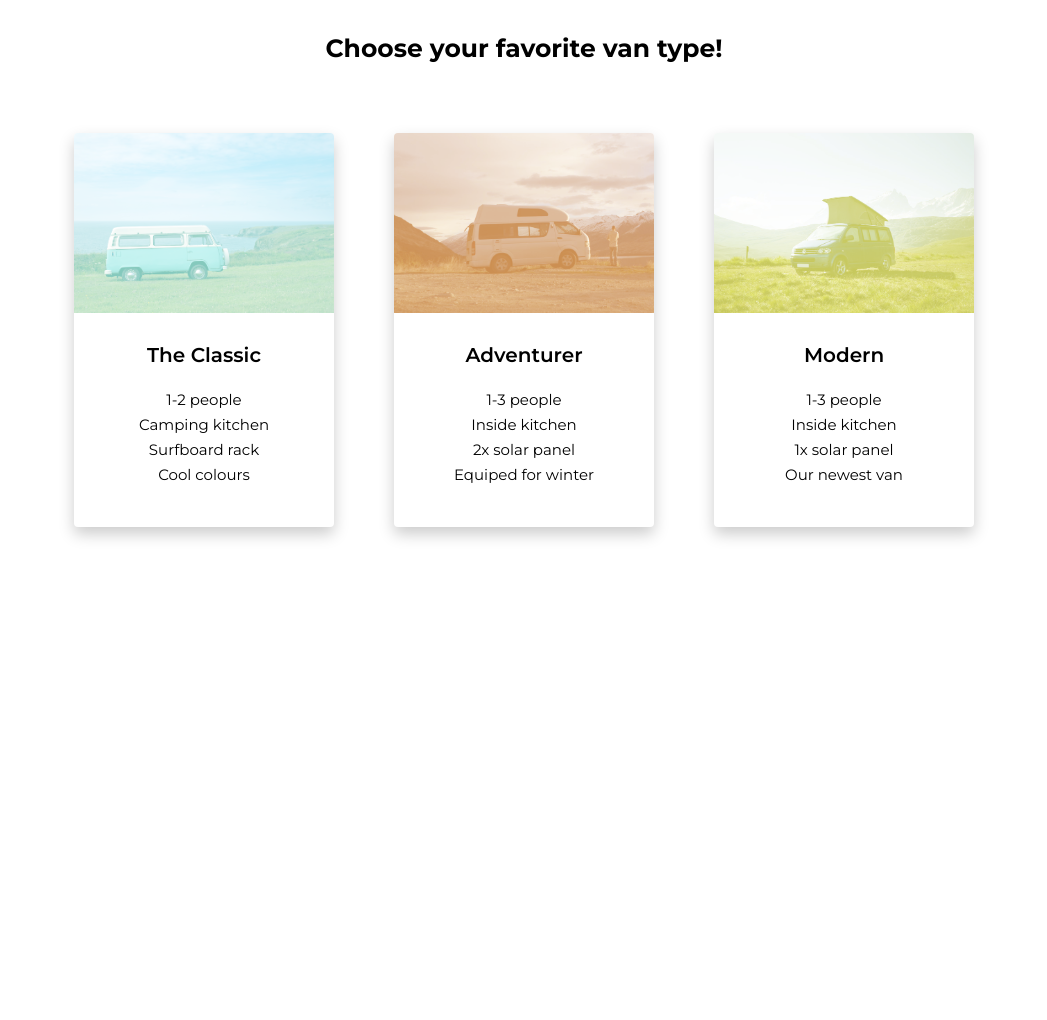
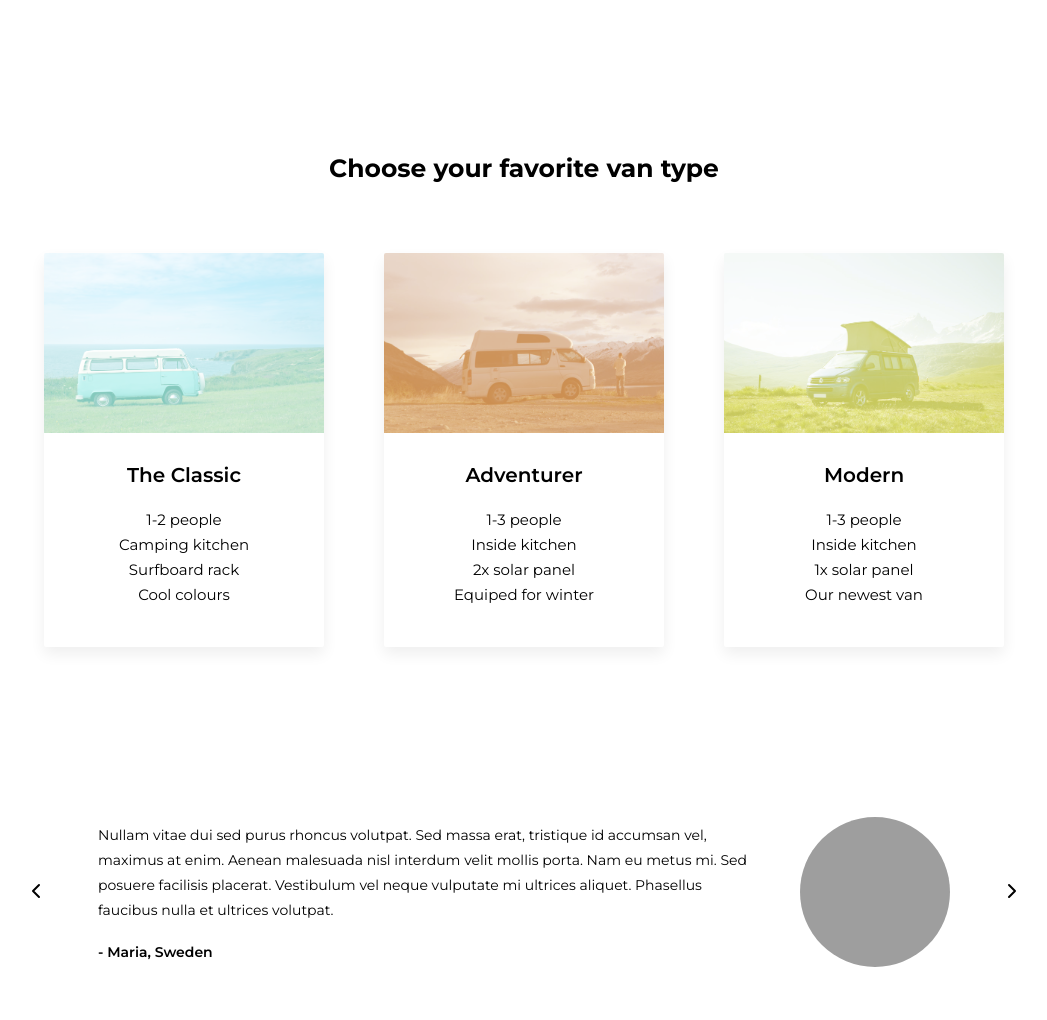
Before and after one commit to karokosmos/vanlove, a website: page index.html in a window 1280 px wide. Shown: the part 1408-2428 px from the top of the page, without its empty margins (116-1163 px from the left). Before the commit the page ends 2015 px from the top, so only its background shows below. Drawn offline with Linux system fonts and the light colour scheme; grey boxes are pictures that could not be loaded.

Commit message:
Add testimonials and minor changes to layout

```diff
--- a/index.html
+++ b/index.html
@@ -54,7 +54,7 @@
         <div class="details section">
             <figure class="details__img">&nbsp;</figure>
             <div class="details__text">
-                <h3 class="details__title">Explore the world #vanlife style!</h3>
+                <h3 class="details__title">Explore the world #vanlife style</h3>
                 <p class="details__paragraph">Nulla tristique massa risus, quis pretium tortor ullamcorper id. Proin
                     eget neque consectetur, tristique turpis quis, pharetra arcu. Vivamus luctus porta pharetra.
                     Integer commodo, ante eu tincidunt varius, enim orci molestie purus, vitae imperdiet est diam nec
@@ -67,7 +67,7 @@
         </div>
 
         <div class="cards section">
-            <h4 class="cards__title">Choose your favorite van type!</h4>
+            <h4 class="cards__title">Choose your favorite van type</h4>
             <div class="cards__box">
                 <div class="cards__card">
                     <div class="cards__img cards__img--1">&nbsp;</div>
@@ -102,6 +102,27 @@
             </div>
         </div>
 
+        <div class="testimonials section">
+            <div class="testimonials__chevron">
+                <a href="#" class="testimonials__chevron-link">
+                    <img src="img/svg/chevron-left.svg" alt="" class="testimonials__icon">
+                </a>
+            </div>
+            <div class="testimonials__testimonial">
+                <p class="testimonials__text">Nullam vitae dui sed purus rhoncus volutpat. Sed massa erat, tristique id
+                    accumsan vel, maximus at enim. Aenean malesuada nisl interdum velit mollis porta. Nam eu metus mi. Sed
+                    posuere facilisis placerat. Vestibulum vel neque vulputate mi ultrices aliquet. Phasellus faucibus nulla
+                    et ultrices volutpat.</p>
+                <p class="testimonials__name">- Maria, Sweden</p>
+            </div>
+            <div class="testimonials__img">&nbsp;</div>
+            <div class="testimonials__chevron">
+                <a href="#" class="testimonials__chevron-link">
+                    <img src="img/svg/chevron-right.svg" alt="" class="testimonials__icon">
+                </a>
+            </div>
+        </div>
+
     </main>
 
 </body>
--- a/sass/_components.scss
+++ b/sass/_components.scss
@@ -57,8 +57,10 @@
 // HERO
 .hero {
     @include flexbox-center;
-    //margin-bottom: 10rem;
-    height: 80vh;
+    width: 85%;
+    max-width: 1150px;
+    margin: auto;
+    height: 85vh;
 
     &__cta-text {
         font-size: 6.5rem;
@@ -72,7 +74,7 @@
         margin-top: 4rem;
         padding: 2rem;
         border: none;
-        border-radius: 3px;
+        border-radius: 2px;
         background-color: $color-primary;
         font-family: $font-primary;
         text-transform: uppercase;
@@ -147,7 +149,7 @@
 .cards {
 
     &__title {
-        @include flexbox-center;
+        text-align: center;
         font-size: 2.5rem;
         padding: 3rem 0 7rem 0;
     }
@@ -159,8 +161,8 @@
     &__card {
         width: 28rem;
         padding-bottom: 4rem;
-        border-radius: 4px;
-        box-shadow: 0 7px 15px 0 #ccc;
+        border-radius: 2px;
+        box-shadow: 0 7px 15px 0 #efefef;
         cursor: pointer;
         overflow: hidden;
         transition: all .2s;
@@ -175,15 +177,14 @@
     }
 
     &__heading {
-        @include flexbox-center;
+        text-align: center;
         font-size: 2rem;
         font-weight: 600;
         padding: 3rem 0 2rem 0;
     }
 
     &__list {
-        @include flexbox-center;
-        flex-direction: column;
+        text-align: center;
         list-style-type: none;
     }
 
@@ -213,3 +214,38 @@
         }
     }
 }
+
+/////////////////////////////////////////
+// TESTIMONIALS
+
+.testimonials {
+    @include flexbox-center;
+    padding: 5rem 0;
+
+    &__img {
+        background-image: url("/img/testimonial-img.jpg");
+        background-position: center;
+        background-size: cover;
+        width: 15rem;
+        height: 15rem;
+        border-radius: 50%;
+        margin-right: 5rem;
+        flex: 0 0 auto;
+    }
+
+    &__testimonial {
+        padding: 0 5rem;
+    }
+
+    &__text {
+        font-size: 1.4rem;
+        font-weight: 400;
+        line-height: 2.5rem;
+    }
+
+    &__name {
+        font-size: 1.4rem;
+        font-weight: 600;
+        padding-top: 2rem;
+    }
+}
--- a/sass/_layout.scss
+++ b/sass/_layout.scss
@@ -2,15 +2,21 @@
 .header {
     display: flex;
     align-items: center;
-    padding: 4rem 7.5rem 2rem 7.5rem;
+    //padding: 4rem 7.5rem 2rem 7.5rem;
+    margin: auto;
+    padding: 4rem 0 2rem 0;
+    width: 85%;
+    max-width: 1250px;
 }
 
 // MAIN CONTENT
-.content {
+/*.content {
     margin: 0 14rem;
-}
+}*/
 
 // SECTION
 .section {
-    margin: 8rem 5rem;
+    width: 85%;
+    max-width: 1000px;
+    margin: 12rem auto;
 }
```
Also changed, not shown: css/style.css, img/svg/chevron-left.svg (added), img/svg/chevron-right.svg (added), img/svg/sprite.svg (deleted), 1 other file.
